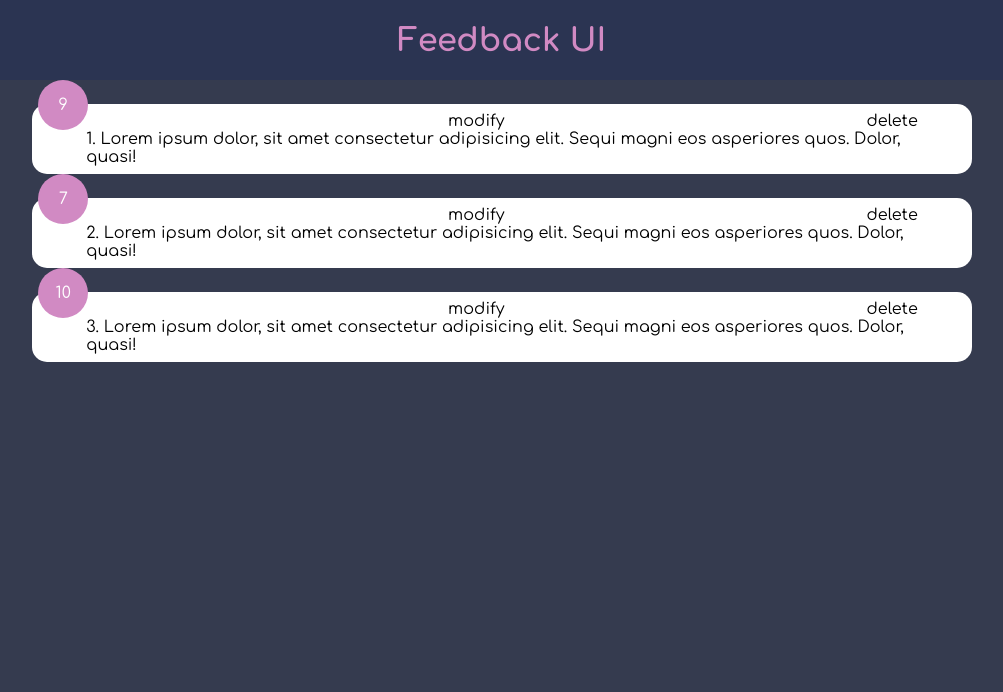
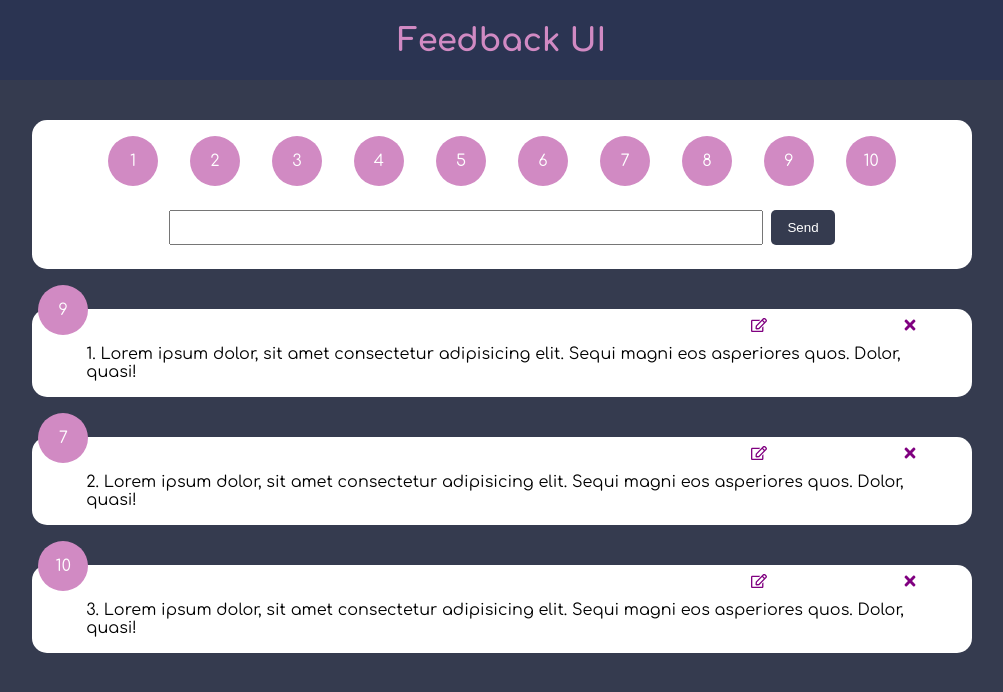
Before and after one commit to Bo-Niu28/Feedback-UI, a React (Create React App) app in the folder feedback_ui/: page / in a window 1280 px wide. Shown: the top 692 px of the page, without its empty margins (138-1141 px from the left). Built offline with nearby package versions, Linux system fonts and the light colour scheme; a web font is replaced by a local one.

Commit message:
deleteHnadler & feedbackForm

```diff
--- a/feedback_ui/package.json
+++ b/feedback_ui/package.json
@@ -9,6 +9,7 @@
     "node-sass": "^7.0.1",
     "react": "^17.0.2",
     "react-dom": "^17.0.2",
+    "react-icons": "^4.3.1",
     "react-scripts": "5.0.0",
     "web-vitals": "^2.1.4"
   },
--- a/feedback_ui/src/App.js
+++ b/feedback_ui/src/App.js
@@ -3,14 +3,26 @@ import { useState } from "react";
 import FeedbackDate from "./data/FeedbackData";
 //Components
 import FeedbackList from "./components/FeedbackList";
+import FeedbackForm from "./components/FeedbackForm";
 function App() {
   const [feedback, setFeedback] = useState(FeedbackDate);
+  const [input, setInput] = useState();
+
+  //Handler
+  const submitHandler = () => {
+    console.log(test);
+  };
+
+  const deleteHandler = (id) => {
+    console.log(id);
+  };
   return (
     <div className="app">
       <header>
         <h1>Feedback UI</h1>
       </header>
-      <FeedbackList feedback={feedback} />
+      <FeedbackForm onClick={submitHandler} />
+      <FeedbackList feedback={feedback} deleteHandler={deleteHandler} />
     </div>
   );
 }
--- a/feedback_ui/src/App.scss
+++ b/feedback_ui/src/App.scss
@@ -36,10 +36,11 @@ header {
   width: 90%;
   background-color: white;
   border-radius: 15px;
-  margin: 1.5rem auto;
+  margin: 2.5rem auto;
   padding: 0.5rem;
   .feedback-card__item {
     display: flex;
+    justify-content: flex-end;
     position: relative;
   }
   .feedback-card__rate {
@@ -55,7 +56,64 @@ header {
     left: -3rem;
     color: white;
   }
+  .feedback-card__btns {
+    display: flex;
+    width: 20%;
+    justify-content: space-between;
+  }
   .feedback-card__btn {
-    margin: 0 0 0 auto;
+    cursor: pointer;
   }
 }
+
+.feedback-card__content {
+  margin: 0.5rem 0;
+}
+
+.rate-number {
+  display: flex;
+  justify-content: center;
+  align-items: center;
+  flex-wrap: wrap;
+  .number {
+    width: 50px;
+    height: 50px;
+    display: flex;
+    justify-content: center;
+    align-items: center;
+    background-color: rgb(209, 138, 195);
+    border-radius: 50px;
+    color: white;
+    margin: 0.5rem 1rem;
+    transition: all 0.3s ease;
+    cursor: pointer;
+  }
+}
+
+.number:hover,
+.feedback-form__btn:hover {
+  scale: 1.1;
+}
+
+.feedback-form {
+  margin: 1rem auto;
+  width: 80%;
+  display: flex;
+}
+
+.feedback-form__text {
+  width: 100%;
+  padding: 0.5rem;
+  margin-right: 0.5rem;
+  font-family: "Comfortaa", cursive;
+}
+
+.feedback-form__btn {
+  padding: 0.2rem 1rem;
+  border: none;
+  border-radius: 5px;
+  color: white;
+  background-color: rgb(53, 59, 79);
+  transition: all 0.3s ease;
+  cursor: pointer;
+}
--- a/feedback_ui/src/components/FeedbackCard.jsx
+++ b/feedback_ui/src/components/FeedbackCard.jsx
@@ -1,12 +1,22 @@
 import React from "react";
-const FeedbackCard = ({ item }) => {
+import { FaTimes, FaRegEdit } from "react-icons/fa";
+const FeedbackCard = ({ item, deleteHandler }) => {
   return (
     <div className="feedback-card">
       <div className="container">
         <div className="feedback-card__item">
           <div className="feedback-card__rate">{item.rate}</div>
-          <div className="feedback-card__btn">modify</div>
-          <div className="feedback-card__btn">delete</div>
+          <div className="feedback-card__btns">
+            <div className="feedback-card__btn">
+              <FaRegEdit color="purple" />
+            </div>
+            <div
+              className="feedback-card__btn"
+              onClick={() => deleteHandler(item.id)}
+            >
+              <FaTimes color="purple" />
+            </div>
+          </div>
         </div>
         <div className="feedback-card__content">
           <p>{item.text}</p>
--- /dev/null
+++ b/feedback_ui/src/components/FeedbackForm.jsx
@@ -0,0 +1,32 @@
+import React from "react";
+
+const FeedbackForm = ({ submithandler }) => {
+  return (
+    <div className="feedback-card">
+      <div className="container">
+        <form>
+          <div className="rate-number">
+            <div className="number">1</div>
+            <div className="number">2</div>
+            <div className="number">3</div>
+            <div className="number">4</div>
+            <div className="number">5</div>
+            <div className="number">6</div>
+            <div className="number">7</div>
+            <div className="number">8</div>
+            <div className="number">9</div>
+            <div className="number">10</div>
+          </div>
+          <div className="feedback-form">
+            <input type="text" className="feedback-form__text" />
+            <button className="feedback-form__btn" onClick={submithandler}>
+              Send
+            </button>
+          </div>
+        </form>
+      </div>
+    </div>
+  );
+};
+
+export default FeedbackForm;
--- a/feedback_ui/src/components/FeedbackList.jsx
+++ b/feedback_ui/src/components/FeedbackList.jsx
@@ -1,13 +1,11 @@
 import React from "react";
 import FeedbackCard from "./FeedbackCard";
-const FeedbackList = ({ feedback }) => {
+const FeedbackList = ({ feedback, deleteHandler }) => {
   if (!feedback || feedback.lenth === 0) return "No Feedback Yet!";
   return (
     <div>
       {feedback.map((item) => (
-        <div>
-          <FeedbackCard item={item} />
-        </div>
+        <FeedbackCard key={item.id} item={item} deleteHandler={deleteHandler} />
       ))}
     </div>
   );
```
Also changed, not shown: 1 other file (tests, documents, lock files or other folders).
